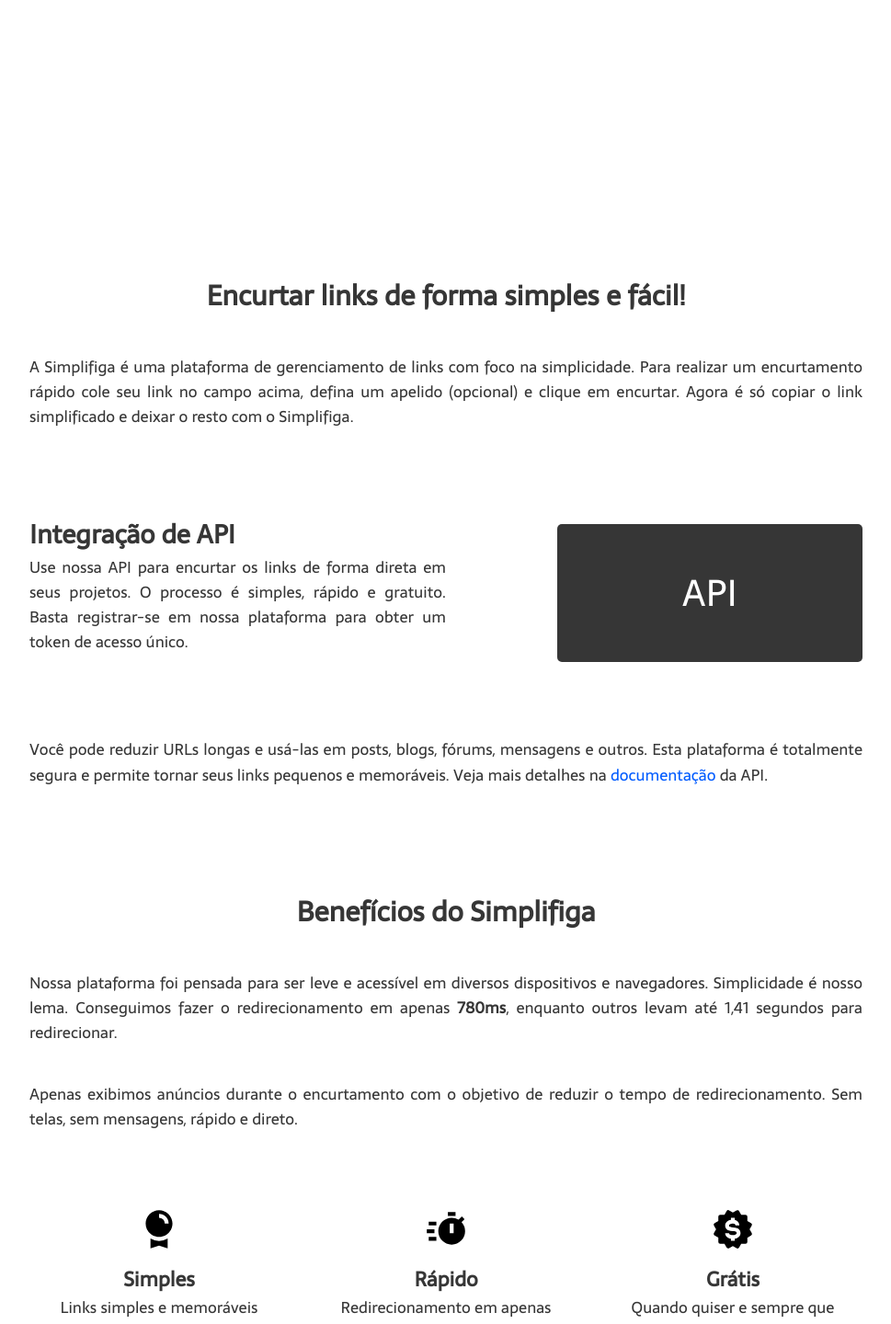
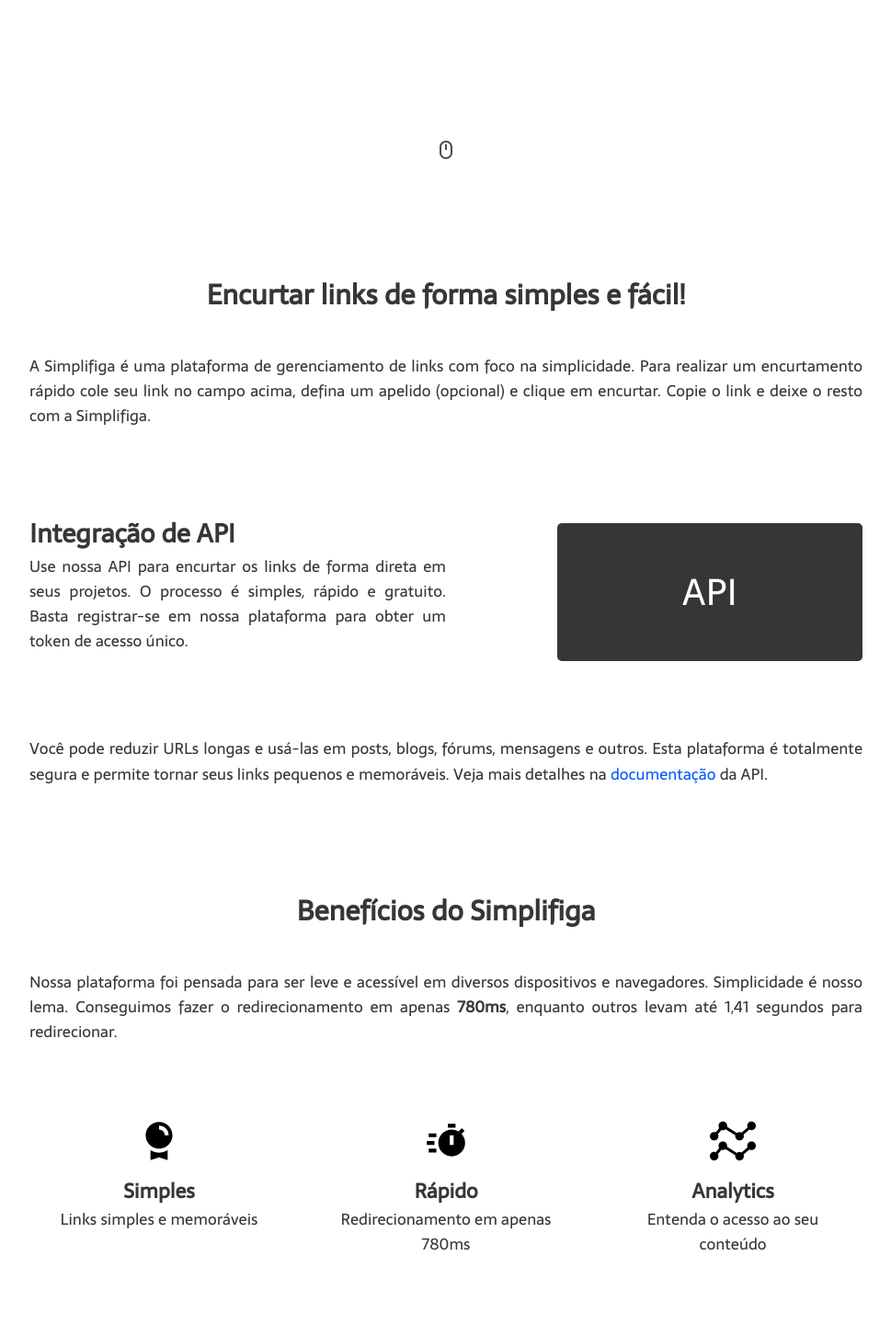
Before and after one commit to HugoRodriguesQW/simplifiga, a Next.js app: page / in a window 1280 px wide. Shown: the part 600-2040 px from the top of the page at 92% size, without its empty margins (155-1124 px from the left). Built offline with nearby package versions, Linux system fonts and the light colour scheme.

Commit message:
Content update

```diff
--- a/src/components/Head/DeveloperHead.js
+++ b/src/components/Head/DeveloperHead.js
@@ -10,7 +10,7 @@
       {/* SEO - ROBOTS */}
       <link rel="canonical" href="https://simplifi.ga/developer/" />
       <meta name="title" content="API | Simplifiga" />
-      <meta name="description" content="Funcionamento da API da Simplifiga e métodos de utilização" />
+      <meta name="description" content="Documentação da API da Simplifiga e métodos de utilização." />
       <meta name="robots" content="index, follow"/>
     </Head>
   )
--- a/src/components/Head/IndexHead.js
+++ b/src/components/Head/IndexHead.js
@@ -6,26 +6,26 @@
   return (
     <>
     <Head>
-      <title>Simplifiga | Encurtador de Links</title>
+      <title>Simplifiga | Encurtador e Gerenciador</title>
       <script async src="https://www.googletagmanager.com/gtag/js?id=UA-209851230-1"></script>
       <script async type="text/javascript" src="/google.js"></script>
 
       {/* SEO - ROBOTS */}
       <link rel="canonical" href="https://simplifi.ga/" />
-      <meta name="title" content="Simplifiga | Encurtador de Links" />
-      <meta name="description" content="Encurtador e Simplificador de URLs para torná-las memoráveis." />
+      <meta name="title" content="Simplifiga | Encurtador e Gerenciador" />
+      <meta name="description" content="Encurtador de URL gratuito com nossa plataforma de gerenciamento de links. Crie, simplifique e compartilhe." />
       <meta name="robots" content="index, follow"/>
 
       {/* SEO - GOOGLE+ */}
       <meta itemProp="name" content="Simplifiga"/>
-      <meta itemProp="description" content="Encurtador e Simplificador de URLs para torná-las memoráveis."/>
+      <meta itemProp="description" content="Encurtador de URL gratuito com nossa plataforma de gerenciamento de links. Crie, simplifique e compartilhe."/>
       <meta itemProp="image" content="https://simplifi.ga/banner.png"/>
 
       {/* SEO - FACEBOOK */}
       <meta property="og:url" content="https://simplifi.ga/"/>
       <meta property="og:site_name" content="Simplifiga" />
       <meta property="og:title" content="Encurtador de links"/>
-      <meta property="og:description" content="Encurtador e Simplificador de URLs para torná-las memoráveis."/>
+      <meta property="og:description" content="Encurtador de URL gratuito com nossa plataforma de gerenciamento de links. Crie, simplifique e compartilhe."/>
       <meta property="og:type" content="website"/>
       <meta property="og:image" content="https://simplifi.ga/banner.png"/>
       <meta property="og:image:type" content="image/png"/>
@@ -36,7 +36,7 @@
       <meta property="twitter:url" content="https://simplifi.ga/"/>
       <meta property="twitter:card" content="summary_large_image"/>
       <meta property="twitter:title" content="Simplifiga"/>
-      <meta property="twitter:description" content="Encurtador e Simplificador de URLs para torná-las memoráveis."/>
+      <meta property="twitter:description" content="Encurtador de URL gratuito com nossa plataforma de gerenciamento de links. Crie, simplifique e compartilhe."/>
       <meta property="twitter:image" content="https://simplifi.ga/banner.png"/>
     </Head>
     </>
--- a/src/components/Head/LoginHead.js
+++ b/src/components/Head/LoginHead.js
@@ -10,7 +10,7 @@
       {/* SEO - ROBOTS */}
       <link rel="canonical" href="https://simplifi.ga/user/login/" />
       <meta name="title" content="Login | Simplifiga" />
-      <meta name="description" content="Entre para acessar nosso serviços" />
+      <meta name="description" content="Entre para acessar nosso serviços de gerenciamento de links gratuito." />
       <meta name="robots" content="index, follow"/>
     </Head>
   )
--- a/src/components/Head/PrivacyHead.js
+++ b/src/components/Head/PrivacyHead.js
@@ -9,7 +9,7 @@
       {/* SEO - ROBOTS */}
       <link rel="canonical" href="https://simplifi.ga/privacy" />
       <meta name="title" content="Privacidade & Termos – Simplifiga" />
-      <meta name="description" content="Entenda a política de privacidade & termos de uso do Simplifiga"/>
+      <meta name="description" content="Entenda a política de privacidade & termos de uso da Simplifiga"/>
       <meta name="robots" content="index, follow"/>
     </Head>
     </>
--- a/src/components/Head/RegisterHead.js
+++ b/src/components/Head/RegisterHead.js
@@ -10,7 +10,7 @@
       {/* SEO - ROBOTS */}
       <link rel="canonical" href="https://simplifi.ga/user/register/" />
       <meta name="title" content="Criar uma conta | Simplifiga" />
-      <meta name="description" content="Crie uma conta e começe a encurtar agora com nossa API" />
+      <meta name="description" content="Crie uma conta e começe a encurtar agora com nossa API." />
       <meta name="robots" content="index, follow"/>
     </Head>
   )
--- a/src/pages/index.js
+++ b/src/pages/index.js
@@ -34,9 +34,11 @@
 
     <div id="content" className={styles.contentBox}>
 
+        <a href="#content" className={styles.scroll}><img src="/icons/bx-mouse.svg"  alt="mais"/></a>
+
         <h1>Encurtar links de forma simples e fácil!</h1>
         <p>
-          A Simplifiga é uma plataforma de gerenciamento de links com foco na simplicidade. Para realizar um encurtamento rápido cole seu link no campo acima, defina um apelido (opcional) e clique em encurtar. Agora é só copiar o link simplificado e deixar o resto com o Simplifiga.
+          A Simplifiga é uma plataforma de gerenciamento de links com foco na simplicidade. Para realizar um encurtamento rápido cole seu link no campo acima, defina um apelido (opcional) e clique em encurtar. Copie o link e deixe o resto com a Simplifiga.
         </p>
 
         <div className={styles.apiBox}>
@@ -57,9 +59,6 @@
         <p>
           Nossa plataforma foi pensada para ser leve e acessível em diversos dispositivos e navegadores. Simplicidade é nosso lema. Conseguimos fazer o redirecionamento em apenas <strong>780ms</strong>, enquanto outros levam até 1,41 segundos para redirecionar.
         </p>
-        <p>
-          Apenas exibimos anúncios durante o encurtamento com o objetivo de reduzir o tempo de redirecionamento. Sem telas, sem mensagens, rápido e direto.
-        </p>
 
         <div className={styles.benefitBox}>
           <div className={styles.benefit}>
@@ -75,13 +74,13 @@
           </div>
 
           <div className={styles.benefit}>
-            <img src="/icons/bxs-badge-dollar.svg" loading="lazy" alt="Dollar" title="Dollar"/>
-            <h3>Grátis</h3>
-            <p>Quando quiser e sempre que quiser</p>
+            <img src="/icons/analytics.svg" loading="lazy" alt="Analytics" title="Analytics"/>
+            <h3>Analytics</h3>
+            <p>Entenda o acesso ao seu conteúdo</p>
           </div>
 
           <div className={styles.benefit}>
-            <img src="/icons/bx-block.svg" loading="lazy" alt="Simplifi.ga" title="Simplifiga"/>
+            <img src="/icons/bx-block.svg" loading="lazy" alt="Block" title="Block"/>
             <h3>5 segundos</h3>
             <p>Sem telas de espera para exibir anúncios</p>
           </div>
--- a/src/styles/pages/Home.module.css
+++ b/src/styles/pages/Home.module.css
@@ -9,6 +9,32 @@
   justify-content: center;
   gap: 2rem;
   align-items: center;
+}
+
+.contentBox .scroll {
+  animation: moveup 1s ease-in-out forwards;
+  transition: .2s;
+  padding: 2rem;
+}
+
+.contentBox .scroll:hover {
+  opacity: 1;
+}
+
+.contentBox .scroll::after {
+  content: ' ';
+  display: block;
+  position: fixed;
+  bottom: 0;
+  left: 0;
+  height: 0;
+  width: 100vw;
+  background-image: linear-gradient(to top, rgba(0,0,0,0.5), rgba(0,0,0,0.3), rgba(0,0,0,0.1), rgba(0,0,0,0));
+  transition: .2s;
+}
+
+.contentBox .scroll:hover::after {
+  height: 4rem;
 }
 
 .container {
@@ -110,3 +136,18 @@
     width: 100%;
   }
 }
+
+@keyframes moveup {
+  0% {
+    opacity: 0;
+    margin-top: 0;
+  }
+
+  70% {
+    opacity: 1;
+  }
+  100% {
+    opacity: 0.7;
+    margin-top: -10rem;
+  }
+}
```
Also changed, not shown: public/icons/analytics.svg (added), public/icons/bx-mouse.svg (added).
